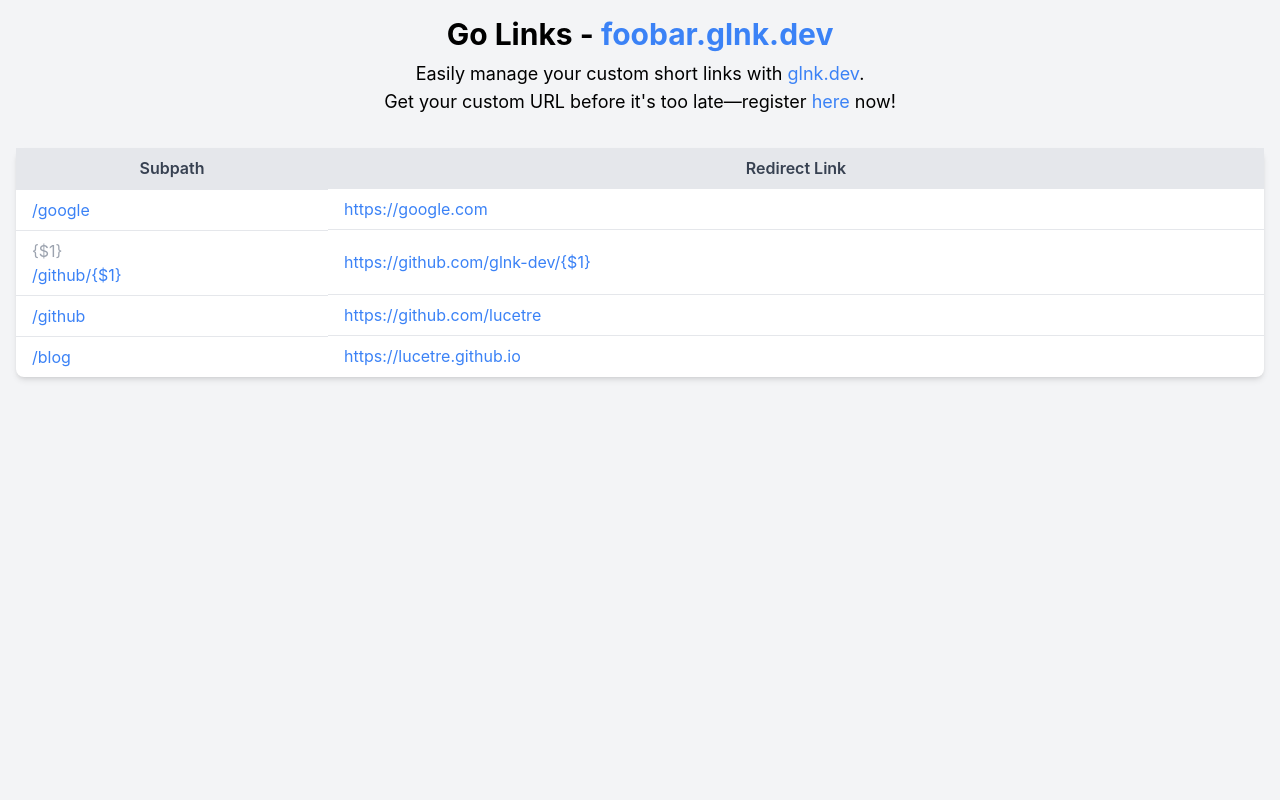
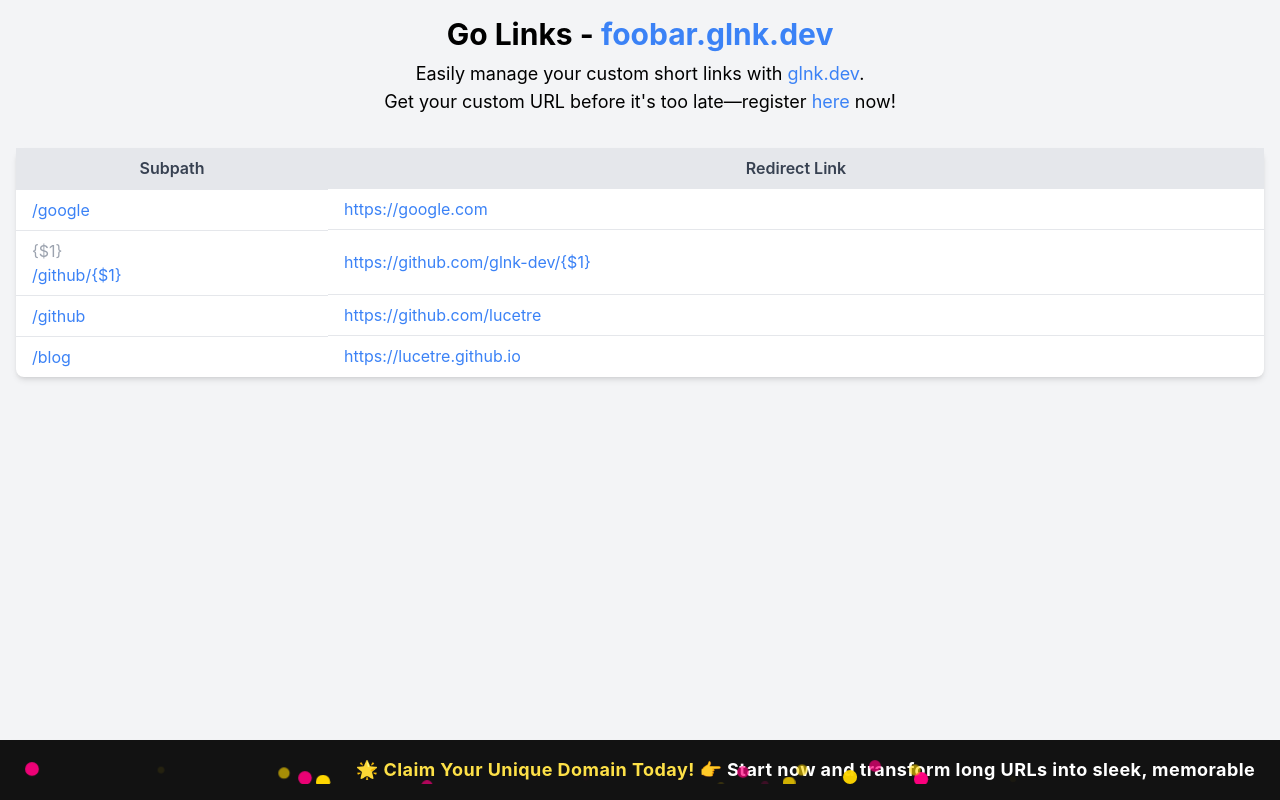
Before and after one commit to glnk-dev/webapp, a React (Create React App) app: page / in a window 1280 px wide. Built offline with nearby package versions, Linux system fonts and the light colour scheme.

Commit message:
Footer sparkling effect

```diff
--- a/src/App.tsx
+++ b/src/App.tsx
@@ -2,6 +2,7 @@
 import RedirectComponent from "./components/RedirectComponent";
 import "./App.css";
 
+import Footer from "./components/Footer";
 import TablePage from "./pages/TablePage";
 import { getRedirectUrl, trimTrailingSlash } from "./lib/utils";
 import { useQuery } from "@tanstack/react-query";
@@ -22,6 +23,7 @@
   );
 
   return (
+    <>
       <Routes>
         <Route path="/" element={<TablePage redirectMap={redirectMap} />} />
         <Route
@@ -35,6 +37,8 @@
           }
         />
       </Routes>
+      <Footer />
+    </>
   );
 }
 
--- /dev/null
+++ b/src/components/Footer.tsx
@@ -0,0 +1,41 @@
+import React from "react";
+
+const Footer: React.FC = () => {
+  return (
+    <footer className="fixed bottom-0 left-0 w-full bg-footer-bg text-white py-4 px-6 shadow-lg">
+      <div className="relative overflow-hidden">
+        {/* Sliding Text */}
+        <div className="animate-slide-horizontal whitespace-nowrap text-lg font-bold tracking-wide relative">
+          🌟 <span className="text-yellow-300">Claim Your Unique Domain Today!</span>{" "}
+          👉 Start now and transform long URLs into sleek, memorable links. Don’t
+          miss out —{" "}
+          <a
+            href="https://glnk.dev/register"
+            className="text-yellow-300 hover:underline mx-1"
+          >
+            register here
+          </a>{" "}
+          and elevate your link game! 🚀
+        </div>
+
+        {/* Sparkle Layer */}
+        <div className="absolute inset-0 pointer-events-none">
+          {Array.from({ length: 20 }).map((_, i) => (
+            <div
+              key={i}
+              className={`absolute w-3 h-3 rounded-full animate-sparkle`}
+              style={{
+                backgroundColor: i % 2 === 0 ? "#ffd700" : "#ff007f", // Gold and Pink sparkles
+                top: `${Math.random() * 100}%`,
+                left: `${Math.random() * 100}%`,
+                animationDelay: `${Math.random() * 2}s`,
+              }}
+            ></div>
+          ))}
+        </div>
+      </div>
+    </footer>
+  );
+};
+
+export default Footer;
--- a/tailwind.config.js
+++ b/tailwind.config.js
@@ -2,7 +2,27 @@
 module.exports = {
   content: ["./src/**/*.{js,jsx,ts,tsx}"],
   theme: {
-    extend: {},
+    extend: {
+      keyframes: {
+        slideHorizontal: {
+          "0%": { transform: "translateX(100%)" },
+          "100%": { transform: "translateX(-100%)" },
+        },
+        sparkle: {
+          "0%, 100%": { opacity: 0, transform: "scale(0.5)" },
+          "50%": { opacity: 1, transform: "scale(1.2)" },
+        },
+      },
+      animation: {
+        "slide-horizontal": "slideHorizontal 15s linear infinite",
+        sparkle: "sparkle 1.2s infinite",
+      },
+      colors: {
+        "footer-bg": "#121212", // Dark background
+        "sparkle-gold": "#ffd700", // Vibrant gold
+        "sparkle-pink": "#ff007f", // Bright pink
+      },
+    },
   },
   plugins: [],
 };
```
Lines whose indentation alone changed are shown as unchanged.
